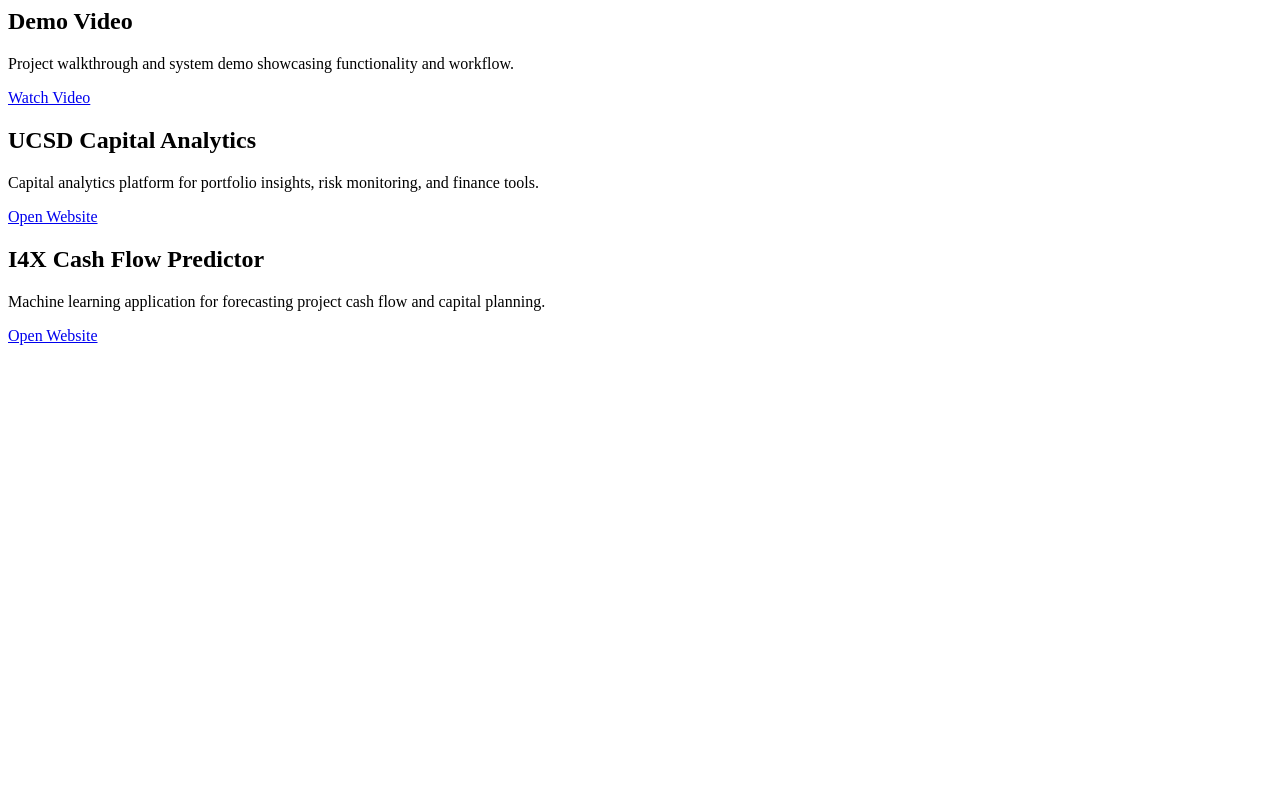
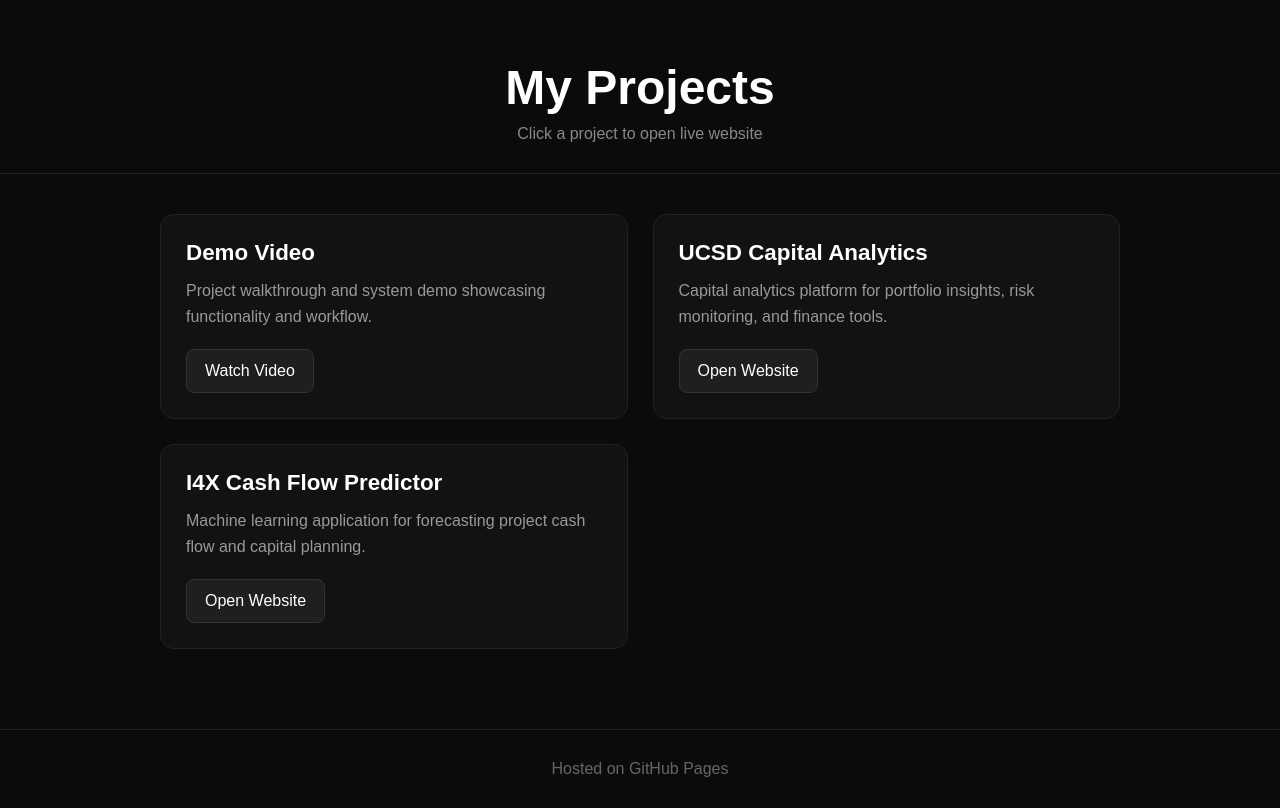
Before and after one commit to Blanky1/Blank1.github.io, a plain HTML site: page index.html in a window 1280 px wide. Drawn offline with Linux system fonts and the light colour scheme.

```diff
--- a/index.html
+++ b/index.html
@@ -1,6 +1,112 @@
+<!DOCTYPE html>
+<html lang="en">
+<head>
+<meta charset="UTF-8">
+<meta name="viewport" content="width=device-width, initial-scale=1.0">
+<title>My Portfolio</title>
+
+<style>
+*{
+  margin:0;
+  padding:0;
+  box-sizing:border-box;
+}
+
+body{
+  font-family:Arial, Helvetica, sans-serif;
+  background:#0b0b0b;
+  color:white;
+}
+
+header{
+  text-align:center;
+  padding:60px 20px 30px;
+  border-bottom:1px solid #222;
+}
+
+header h1{
+  font-size:3rem;
+  margin-bottom:10px;
+}
+
+header p{
+  color:#888;
+}
+
+main{
+  max-width:1000px;
+  margin:auto;
+  padding:40px 20px;
+  display:grid;
+  grid-template-columns:repeat(auto-fit,minmax(320px,1fr));
+  gap:25px;
+}
+
+.card{
+  background:#121212;
+  border:1px solid #222;
+  border-radius:14px;
+  padding:25px;
+  transition:0.2s;
+}
+
+.card:hover{
+  transform:translateY(-4px);
+  border-color:#444;
+}
+
+.card h2{
+  margin-bottom:12px;
+  font-size:1.4rem;
+}
+
+.card p{
+  color:#999;
+  line-height:1.6;
+  margin-bottom:20px;
+}
+
+.button{
+  display:inline-block;
+  text-decoration:none;
+  color:white;
+  background:#1f1f1f;
+  border:1px solid #333;
+  padding:12px 18px;
+  border-radius:8px;
+  transition:0.2s;
+}
+
+.button:hover{
+  background:#2a2a2a;
+}
+
+footer{
+  text-align:center;
+  padding:30px;
+  color:#666;
+  border-top:1px solid #222;
+  margin-top:40px;
+}
+
+@media(max-width:600px){
+  header h1{
+    font-size:2.2rem;
+  }
+}
+</style>
+</head>
+
+<body>
+
+<header>
+  <h1>My Projects</h1>
+  <p>Click a project to open live website</p>
+</header>
+
 <main>
 
-  <!-- 1. DEMO VIDEO (FIRST) -->
+  <!-- 1. DEMO VIDEO -->
   <div class="card">
     <h2>Demo Video</h2>
     <p>
@@ -48,3 +154,10 @@
   </div>
 
 </main>
+
+<footer>
+Hosted on GitHub Pages
+</footer>
+
+</body>
+</html>
```
